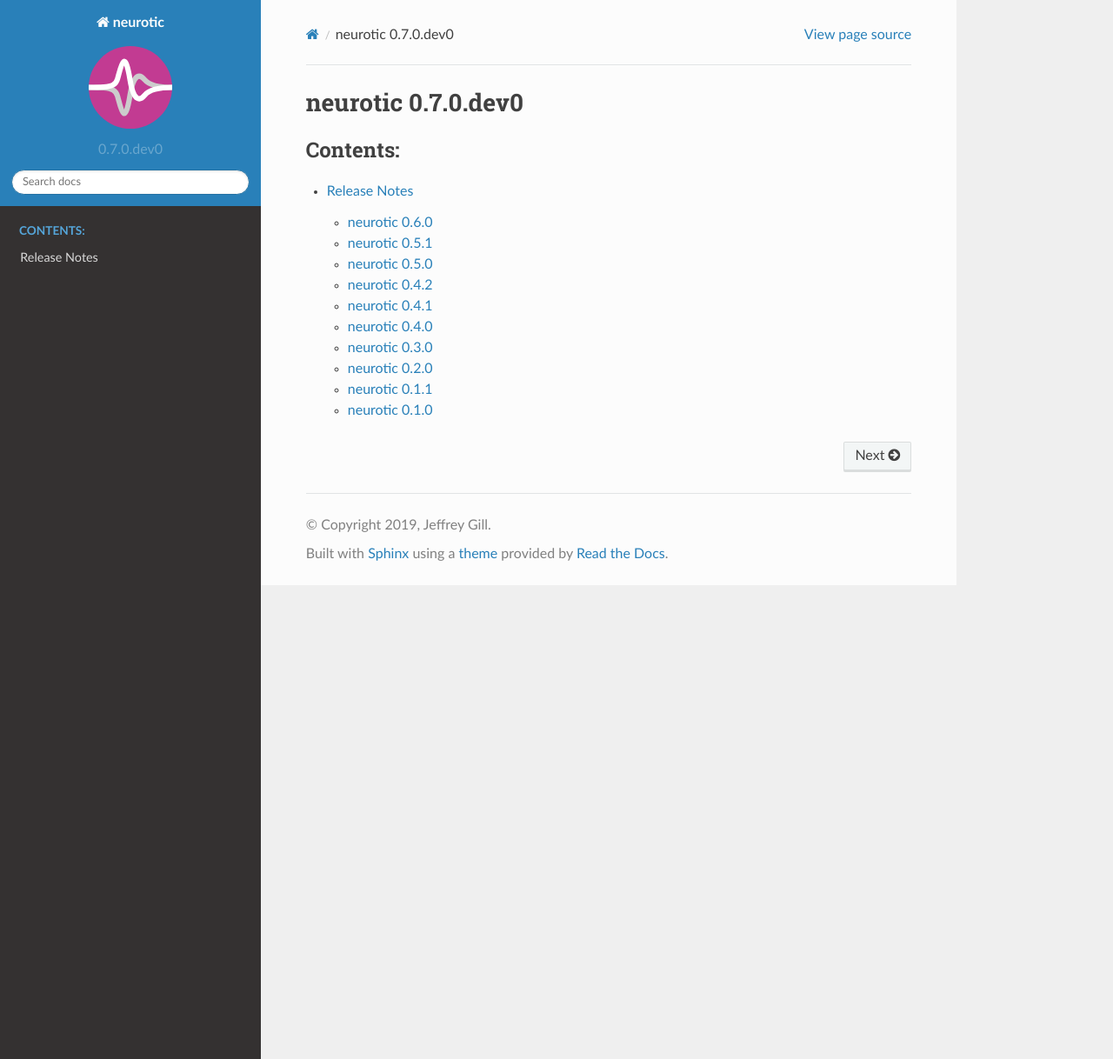
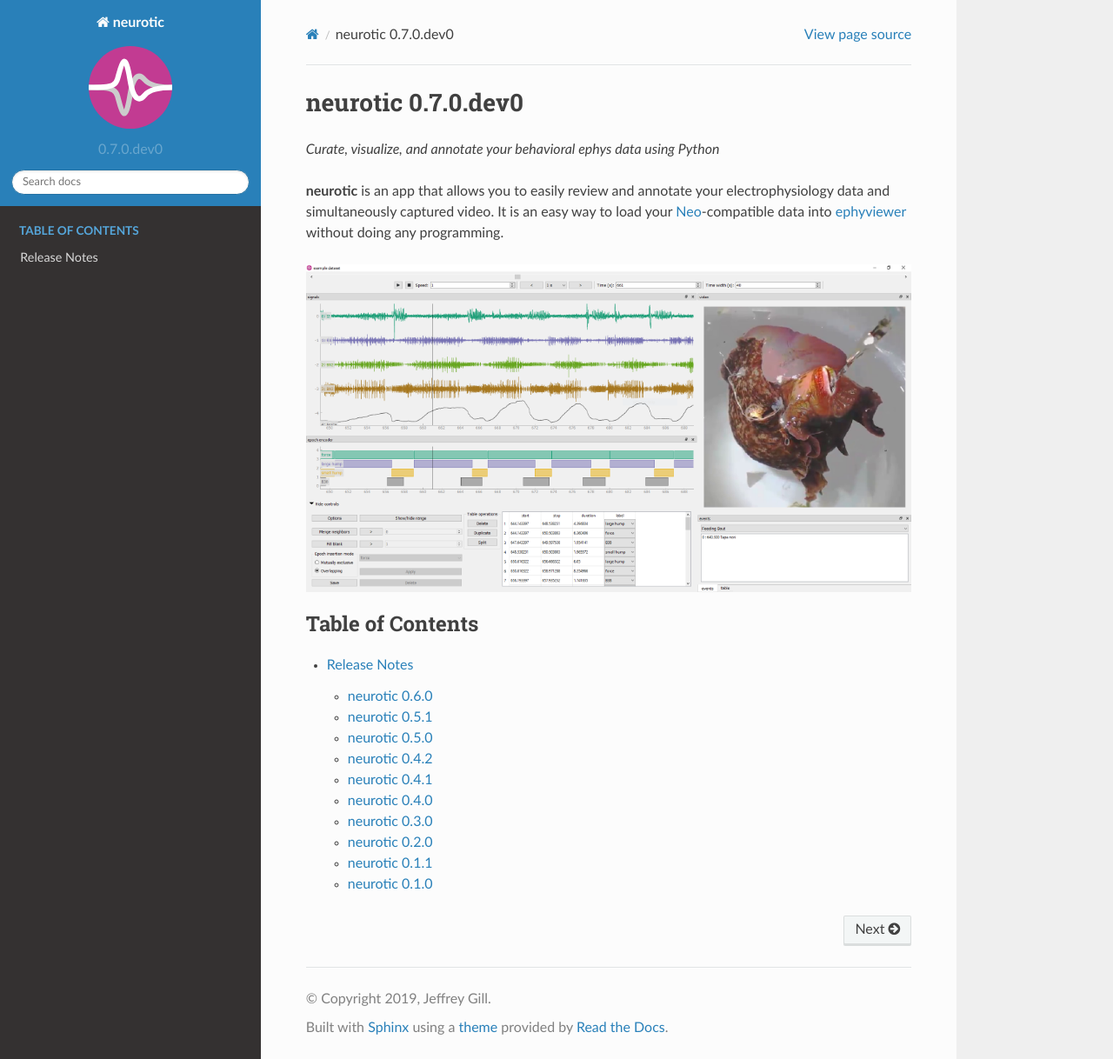
Before and after one commit to jpgill86/neurotic, a Sphinx documentation site: the page built from docs/index.rst, in a window 1280 px wide and 1218 px high. Shown: the whole window at 87% size. Built offline with Sphinx 7.4.7 and the Read the Docs theme 2.0.0, drawn with Linux system fonts in a browser that asks for light colours.

Commit message:
Move example screenshot to docs

```diff
--- a/README.rst
+++ b/README.rst
@@ -166,7 +166,8 @@
     :target: Coveralls_
     :alt: Coverage status
 
-.. |Example screenshot| image:: https://raw.githubusercontent.com/jpgill86/neurotic/master/images/example-screenshot.png
+.. |Example screenshot| image:: https://raw.githubusercontent.com/jpgill86/neurotic/master/docs/_static/example-screenshot.png
+    :target: https://raw.githubusercontent.com/jpgill86/neurotic/master/docs/_static/example-screenshot.png
     :alt: Screenshot
 
 .. _conda-forge:    https://anaconda.org/conda-forge/av
--- a/docs/index.rst
+++ b/docs/index.rst
@@ -1,8 +1,24 @@
 neurotic |version|
 ==================
 
+*Curate, visualize, and annotate your behavioral ephys data using Python*
+
+**neurotic** is an app that allows you to easily review and annotate your
+electrophysiology data and simultaneously captured video. It is an easy way to
+load your Neo_-compatible data into ephyviewer_ without doing any programming.
+
+|Example screenshot|
+
 .. toctree::
    :maxdepth: 2
-   :caption: Contents:
+   :caption: Table of Contents
 
    releasenotes
+
+
+.. |Example screenshot| image:: _static/example-screenshot.png
+   :target: _static/example-screenshot.png
+   :alt: Screenshot
+
+.. _ephyviewer:     https://github.com/NeuralEnsemble/ephyviewer
+.. _Neo:            https://github.com/NeuralEnsemble/python-neo
```
Also changed, not shown: docs/_static/example-screenshot.png (renamed from images/example-screenshot.png).
